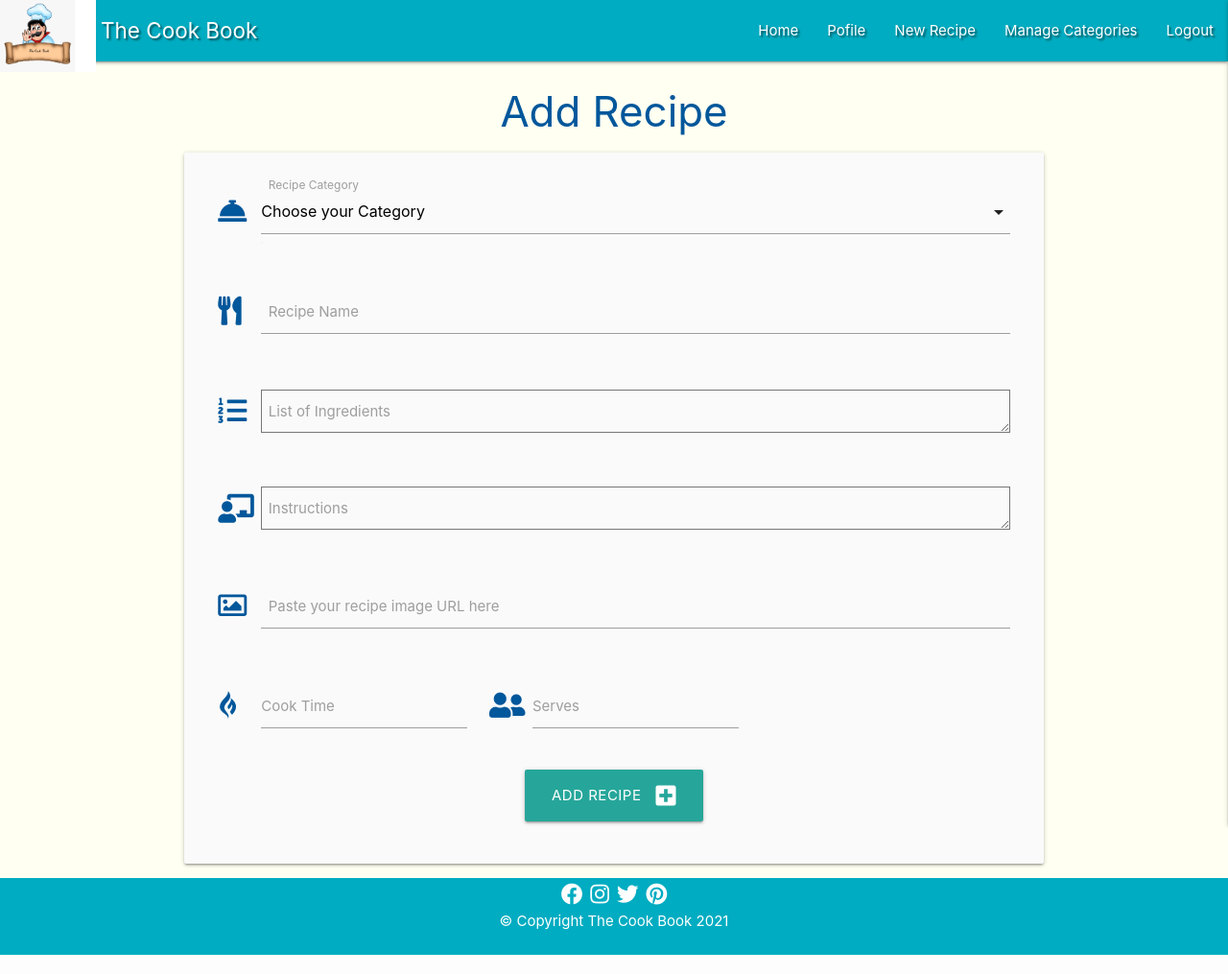
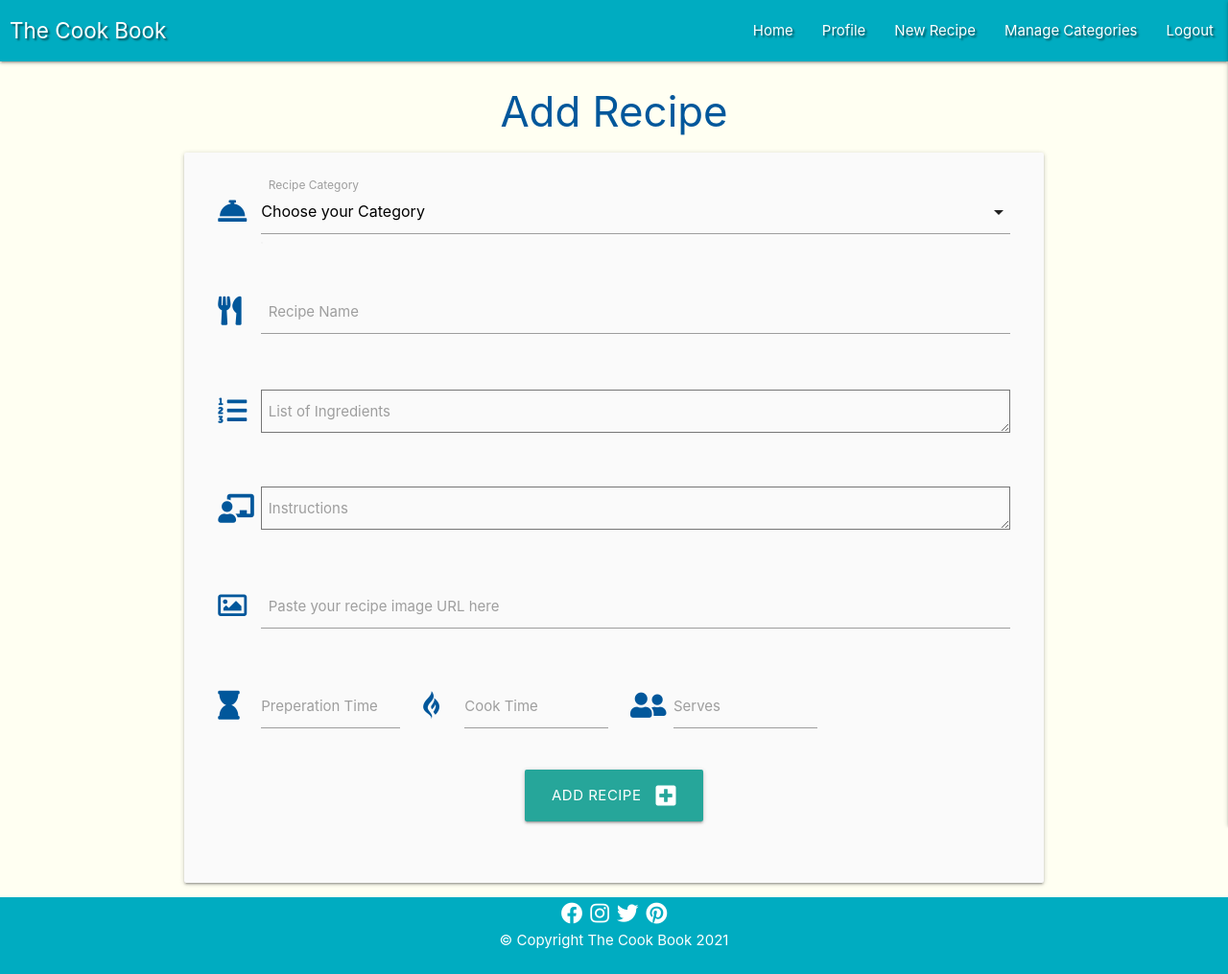
Before and after one commit to Bhargavi84/The-Cook-Book, a Flask app: page /add_recipe in a window 1280 px wide. Shown: the whole page at 96% size. Run offline with Flask 2, Linux system fonts and the light colour scheme; the visitor is signed in with stand-in values (Sample User, id 1); data that the repository does not hold is empty; some libraries are stand-ins or nearby versions.

Commit message:
Add Show recipe. html and functionality

```diff
--- a/app.py
+++ b/app.py
@@ -23,6 +23,13 @@ mongo = PyMongo(app)
 def get_recipes():
     recipes = list(mongo.db.recipes.find())
     return render_template("recipes.html", recipes=recipes)
+
+
+@app.route("/show_recipe/<recipe_id>")
+def show_recipe(recipe_id):
+    recipe_details = mongo.db.recipes.find_one({"_id": ObjectId(recipe_id)})
+    return render_template("show_recipe.html", recipes=recipe_details, page_title="Show Recipe")
+
 
 
 @app.route("/search", methods=["GET", "POST"])
@@ -107,8 +114,8 @@ def add_recipe():
         recipe = {
             "category_name": request.form.get("category_name"),
             "recipe_name": request.form.get("recipe_name"),
-            "recipe_ingredients": request.form.get("recipe_ingredients"),
-            "recipe_instructions": request.form.get("recipe_instructions"),
+            "recipe_ingredients": request.form.get("recipe_ingredients").splitlines(),
+            "recipe_instructions": request.form.get("recipe_instructions").splitlines(),
             "recipe_img" : request.form.get("recipe_img"),
             "cook_time": request.form.get("cook_time"),
             "serves": request.form.get("serves"),
@@ -128,9 +135,10 @@ def edit_recipe(recipe_id):
         submit = {
             "category_name": request.form.get("category_name"),
             "recipe_name": request.form.get("recipe_name"),
-            "recipe_ingredients": request.form.get("recipe_ingredients"),
-            "recipe_instructions": request.form.get("recipe_instructions"),
+            "recipe_ingredients": request.form.get("recipe_ingredients").splitlines(),
+            "recipe_instructions": request.form.get("recipe_instructions").splitlines(),
             "recipe_img" : request.form.get("recipe_img"),
+            "prep_time" : request.form.get("prep_time"),
             "cook_time": request.form.get("cook_time"),
             "serves": request.form.get("serves"),
             "created_by": session["user"]
--- a/static/css/style.css
+++ b/static/css/style.css
@@ -8,7 +8,7 @@ body{
 
 .nav-wrapper .brand-logo{
 	font-size: 1.5rem;
-	margin-left: 5px;
+	margin-left: 10px;
 }
 
 
@@ -37,7 +37,8 @@ body{
 
 .recipe-card .card-image img {
 	width: 100%;
-	height: 250px;
+	height: 265px;
+	object-fit: cover;
 }
 
 .collapsible-header .col strong{
@@ -46,12 +47,24 @@ body{
 }
 
 
+.show-recipe-img img {
+	width: 40%;
+
+}
+
+#total-time {
+	font-size: 20px;
+	padding:0;
+}
+
 
 /*---------------------Add recipe--------------*/
 
 .input-field.col.s12 label {
 	padding-left: 0.5rem;
 }
+
+
 
 
 /*---------------------Footer--------------*/
--- a/static/js/script.js
+++ b/static/js/script.js
@@ -2,8 +2,6 @@
   $(document).ready(function(){
       $('.sidenav').sidenav({edge:"right"});
       $('.collapsible').collapsible();
-      $('#textarea1').val('New Text');
-  M.textareaAutoResize($('#textarea1'));
       $('select').formSelect();
 
       validateMaterializeSelect();
--- a/templates/add_recipe.html
+++ b/templates/add_recipe.html
@@ -63,15 +63,21 @@
             </div>
         </div>
 
-        <!--Cooktime and Serves-->
+        <!--Preperation, Cooktime and Serves-->
 
-        <div class="row">
-            <div class="input-field col s4">
-                <i class="fab fa-gripfire prefix light-blue-text text-darken-4"></i>
-                <input id="cook_time" name="cook_time" type="number" min="0" max="120" class="validate" required>
-                <label for="cook_time">Cook Time</label>
+            <div class="row">
+            <div class="input-field col s3">
+                <i class="fas fa-hourglass prefix light-blue-text text-darken-4"></i>
+                <input id="prep_time" name="prep_time" type="number" min="0" max="120" class="validate" required>
+                <label for="cook_time">Preperation Time</label>
             </div>
-            <div class="input-field col s4">
+            <div class="row">
+                <div class="input-field col s3">
+                    <i class="fab fa-gripfire prefix light-blue-text text-darken-4"></i>
+                    <input id="cook_time" name="cook_time" type="number" min="0" max="120" class="validate">
+                    <label for="cook_time">Cook Time</label>
+            </div>
+            <div class="input-field col s3">
                 <i class="fas fa-user-friends prefix light-blue-text text-darken-4"></i>
                 <input id="serves" name="serves" type="number" min="1" max="10" class="validate" required>
                 <label for="serves">Serves</label>
--- a/templates/base.html
+++ b/templates/base.html
@@ -15,13 +15,13 @@
     <header>
         <nav class="nav extended text-shadow cyan darken-1">
             <!--Top Navbar-->
-            <div class="nav-wrapper"><img src="static/images/logo.jpg" alt="Picture of Chef" width="100" height="75">
+            <div class="nav-wrapper">
                 <a href="{{ url_for('get_recipes') }}" class="brand-logo">The Cook Book</a>
                 <a href="#" data-target="mobile-demo" class="sidenav-trigger right"><i class="fas fa-bars"></i></a>
                 <ul class="right hide-on-med-and-down">
                     <li><a href="{{ url_for('get_recipes') }}">Home</a></li>
                     {% if session.user %}
-                        <li><a href="{{ url_for('profile', username=session['user']) }}">Pofile</a></li>
+                        <li><a href="{{ url_for('profile', username=session['user']) }}">Profile</a></li>
                         <li><a href="{{ url_for('add_recipe') }}">New Recipe</a></li>
                         <li><a href="">Manage Categories</a></li>
                         <li><a href="{{ url_for('logout') }}">Logout</a></li>
--- a/templates/recipes.html
+++ b/templates/recipes.html
@@ -41,6 +41,9 @@
                     </div>
                 </div>
                 <div class="row">
+                    <div class="col s6 center-align home-page-prep-time">
+                        <p>Prep: {{ recipe.prep_time }} min</p>
+                    </div>
                     <div class="col s6 center-align home-page-cook-time">
                         <p>Cook: {{ recipe.cook_time }} min</p>
                     </div>
@@ -50,7 +53,7 @@
                 </div>
                 <div class="row home-page-card-btn">
                     <div class="col s12 center-align">
-                        <a href="" class="btn-small cyan accent-4">Show More</a>
+                        <a href="{{ url_for('show_recipe', recipe_id=recipe._id) }}" class="btn-small cyan accent-4">Show More</a>
                     </div>
                 </div>
                 <div class="row">
```
Also changed, not shown: templates/edit_recipe.html (+12 -6 lines), templates/show_recipe.html (added, +67 -0 lines), static/images/logo.jpg (deleted).
